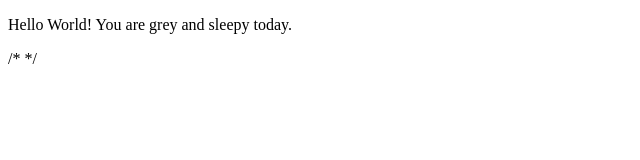
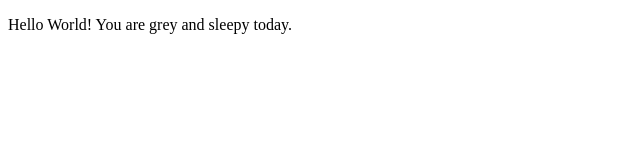
Before and after one commit to Kesse8401/TicTacToe, a plain HTML site: page index.html in a window 1280 px wide. Shown: the full height of the page, 0-640 px from the left. Drawn offline with Linux system fonts and the light colour scheme.

Commit message:
Removed references to other files #1

```diff
--- a/index.html
+++ b/index.html
@@ -3,12 +3,12 @@
 
 <head>
     <title>Tic Tac Toe</title>
-    <link rel="stylesheet" type="text/css" href="styles.css">
+
 </head>
 
 <body>
     <p>Hello World! You are grey and sleepy today.</p>
-    /* <script type="text/javascript" src="index.js"></script> */
+
 </body>
 
 </html>
```
